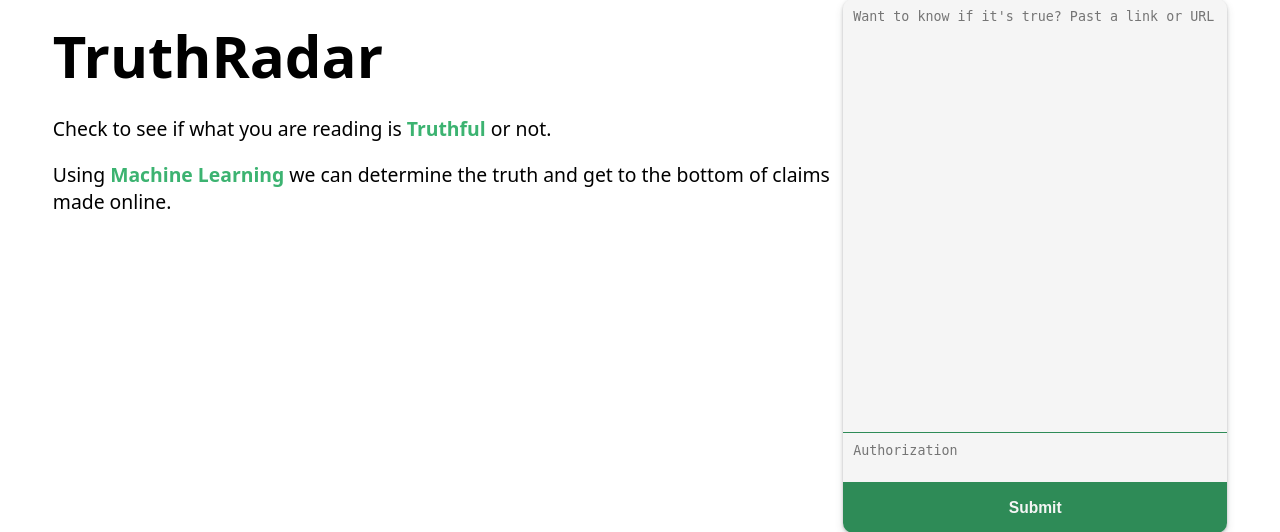
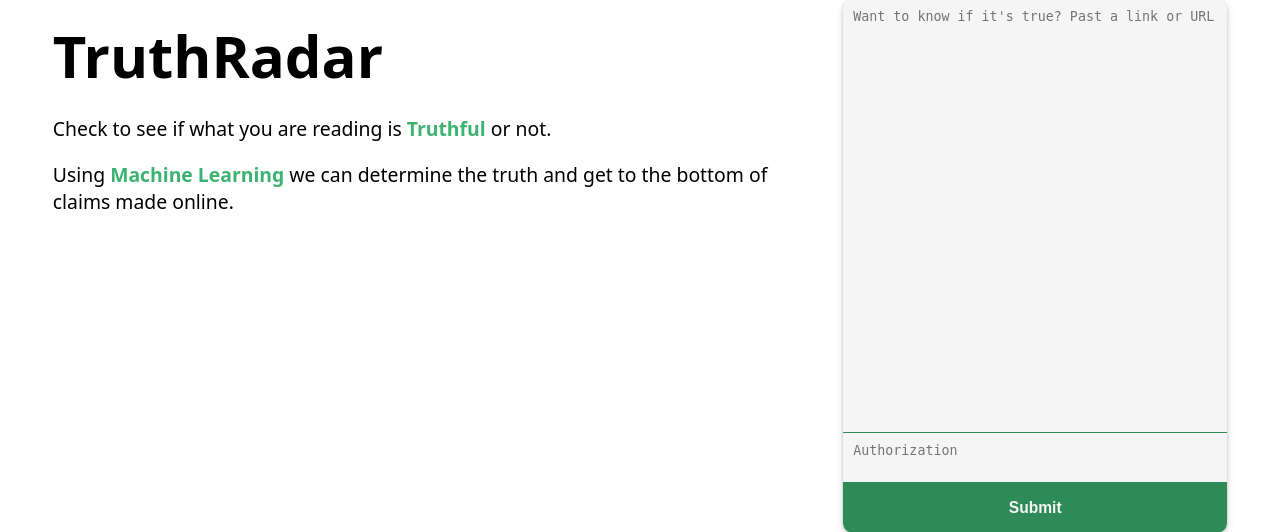
Before and after one commit to meyersa/truthradar, a Flask app: page / in a window 1280 px wide. Shown: the part 134-666 px from the top of the page. Run offline with Flask 3, Linux system fonts and the light colour scheme; parts of the project's set-up code (start-up, migrations or seed data) failed here and were passed over; some libraries are stand-ins or nearby versions.

Commit message:
Keep second bigger

```diff
--- a/static/styles.css
+++ b/static/styles.css
@@ -40,6 +40,8 @@ section.banner {
   flex-direction: row;
   flex-grow: 1;
   margin: 3rem 3rem;
+  gap: 3rem;
+
 }
 
 section.banner > div:first-child {
@@ -49,6 +51,7 @@ section.banner > div:first-child {
 
 section.banner > div:last-child {
   flex-grow: 2;
+  min-width: 30dvw;
 
 }
 
--- a/templates/index.html
+++ b/templates/index.html
@@ -40,7 +40,7 @@
     display: flex;
     flex-direction: column;
     overflow: hidden;
-    min-width: 30dvw;
+
   }
 
   .bannerInput:hover,
```
